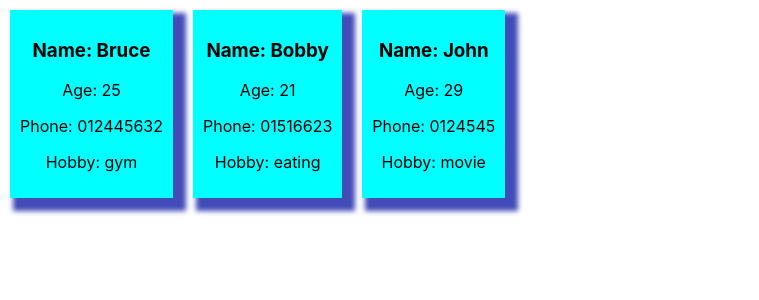
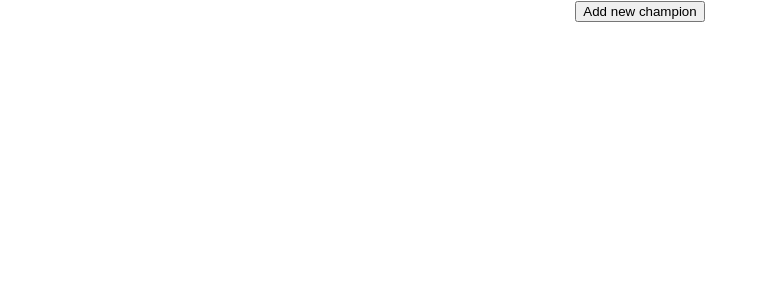
Before and after one commit to Maruhara18774/react-example-all-eng, a React (Create React App) app in the folder hello-world/: page / in a window 1280 px wide. Shown: the top 300 px of the page, without its empty margins (0-759 px from the left). Built offline with nearby package versions, Linux system fonts and the light colour scheme.

Commit message:
Index and Key

```diff
--- a/hello-world/src/App.js
+++ b/hello-world/src/App.js
@@ -14,12 +14,13 @@ import ObjParent from './components/8ParentComponent';
 import AlienMessege from './components/9Condition';
 import Storyteller from './components/10SnowWhiteTale';
 import Partner from './components/10Dating';
+import RankBoard from './components/11Champion';
 
 
 function App() {
   return (
     <div className="App">
-      <Partner></Partner>
+      <RankBoard></RankBoard>
     </div>
   );
 }
--- a/hello-world/src/components/10Dating.js
+++ b/hello-world/src/components/10Dating.js
@@ -2,18 +2,21 @@ import React, { Component } from 'react'
 import ReactDOM from 'react-dom';
 var listPartners = [
     {
+        id: 0,
         name: 'Bruce',
         age: 25,
         phone: '012445632',
         hobby: 'gym'
     },
     {
+        id: 1,
         name: 'Bobby',
         age: 21,
         phone: '01516623',
         hobby: 'eating'
     },
     {
+        id:2,
         name: 'John',
         age: 29,
         phone: '0124545',
@@ -42,7 +45,7 @@ class Partner extends Component {
     }
     render() {
         if (this.state.choosenPartner == null) {
-            return listPartners.map(partner => <div className="profieFrame" onClick={() => this.chooseOne(partner)}>
+            return listPartners.map(partner => <div key={partner.id} className="profieFrame" onClick={() => this.chooseOne(partner)}>
                 <h3>Name: {partner.name}</h3>
                 <p>Age: {partner.age}</p>
                 <p>Phone: {partner.phone}</p>
--- /dev/null
+++ b/hello-world/src/components/11Champion.js
@@ -0,0 +1,60 @@
+import React, { Component } from 'react'
+
+var result = [
+    {
+        id: 1,
+        name: 'Bruce'
+    },
+    {
+        id: 2,
+        name: 'Joanna'
+    },
+    {
+        id: 3,
+        name: 'Kanna'
+    },
+    {
+        id: 4,
+        name: 'Vanga'
+    },
+    {
+        id: 5,
+        name: 'We had all champions.'
+    }
+]
+
+class RankBoard extends Component {
+    constructor(props) {
+        super(props)
+
+        this.state = {
+             listChamp: [],
+             index: 0
+        }
+        this.addChamp = this.addChamp.bind(this);
+    }
+    addChamp(){
+        if(this.state.index<4){
+            this.state.listChamp.push(result[this.state.index]);
+            this.state.index++;
+            this.setState(this);
+        }
+        else{
+
+            this.state.listChamp.push(result[this.state.index]);
+            this.setState(this);
+        }
+
+    }
+    render() {
+        var champList = this.state.listChamp.map((champ,index) => <h3 key = {index}>ID: {index} / RANK: {champ.id} / NAME: {champ.name}</h3>);
+        return (
+            <div>
+                <div>{champList}</div>
+                <button onClick={this.addChamp}>Add new champion</button>
+            </div>
+        )
+    }
+}
+
+export default RankBoard;
```
Also changed, not shown: 1 other file (tests, documents, lock files or other folders).
